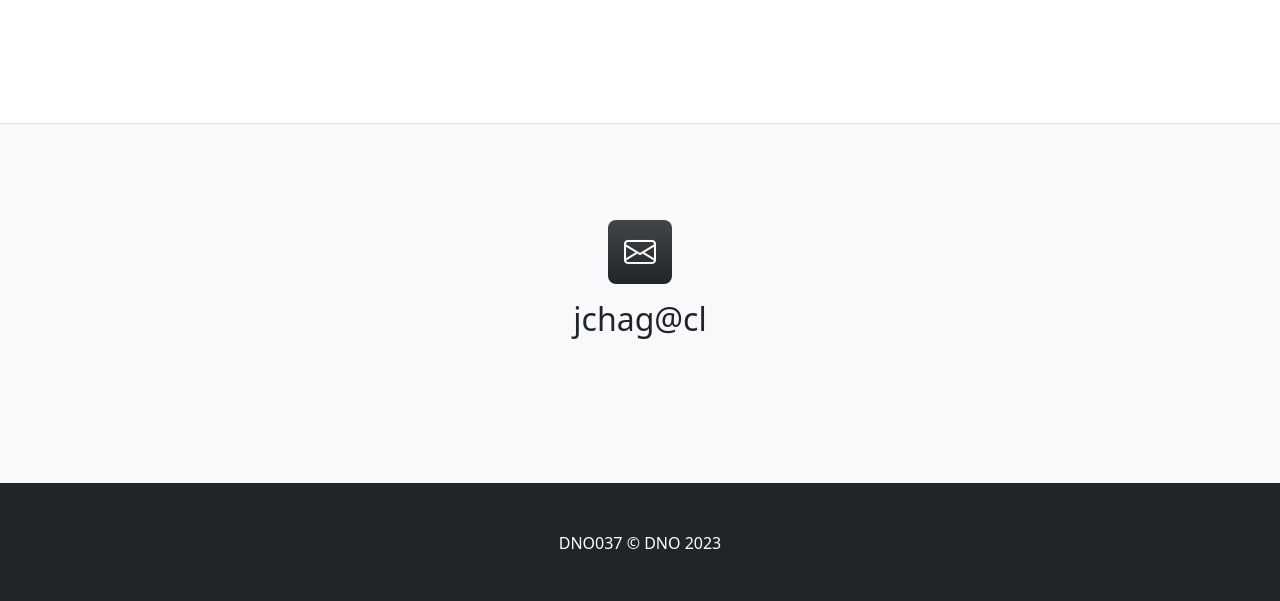
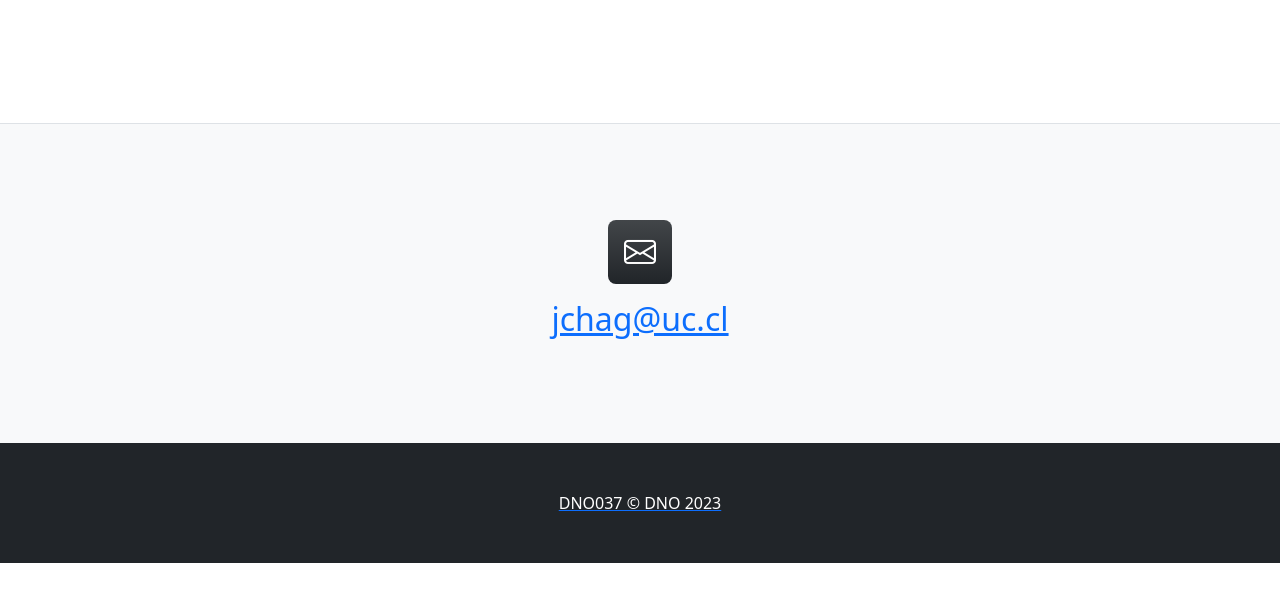
Before and after one commit to Josefinachag/josefinachg, a plain HTML site: page index.html in a window 1280 px wide. Shown: the part 1186-1787 px from the top of the page. After the commit the page ends 1749 px from the top, so only its background shows below. Drawn offline with nearby package versions, Linux system fonts and the light colour scheme.

Commit message:
Add files via upload

```diff
--- a/index.html
+++ b/index.html
@@ -93,7 +93,10 @@
             <div class="container px-5 my-5 px-5">
                 <div class="text-center mb-5">
                     <div class="feature bg-dark bg-gradient text-white rounded-3 mb-3"><i class="bi bi-envelope"></i></div>
-                    <h2 class="text-lg-center">jchag@cl </h2>
+                    <div class="text-lg-center">
+                        <a href="mailto:jchag@uc.cl"
+                    </div>
+                    <h2 class="text-lg-center">jchag@uc.cl </h2>
                     <p class="lead mb-0"> </p>
                 </div>
                 <div class="row gx-5 justify-content-center">
```
